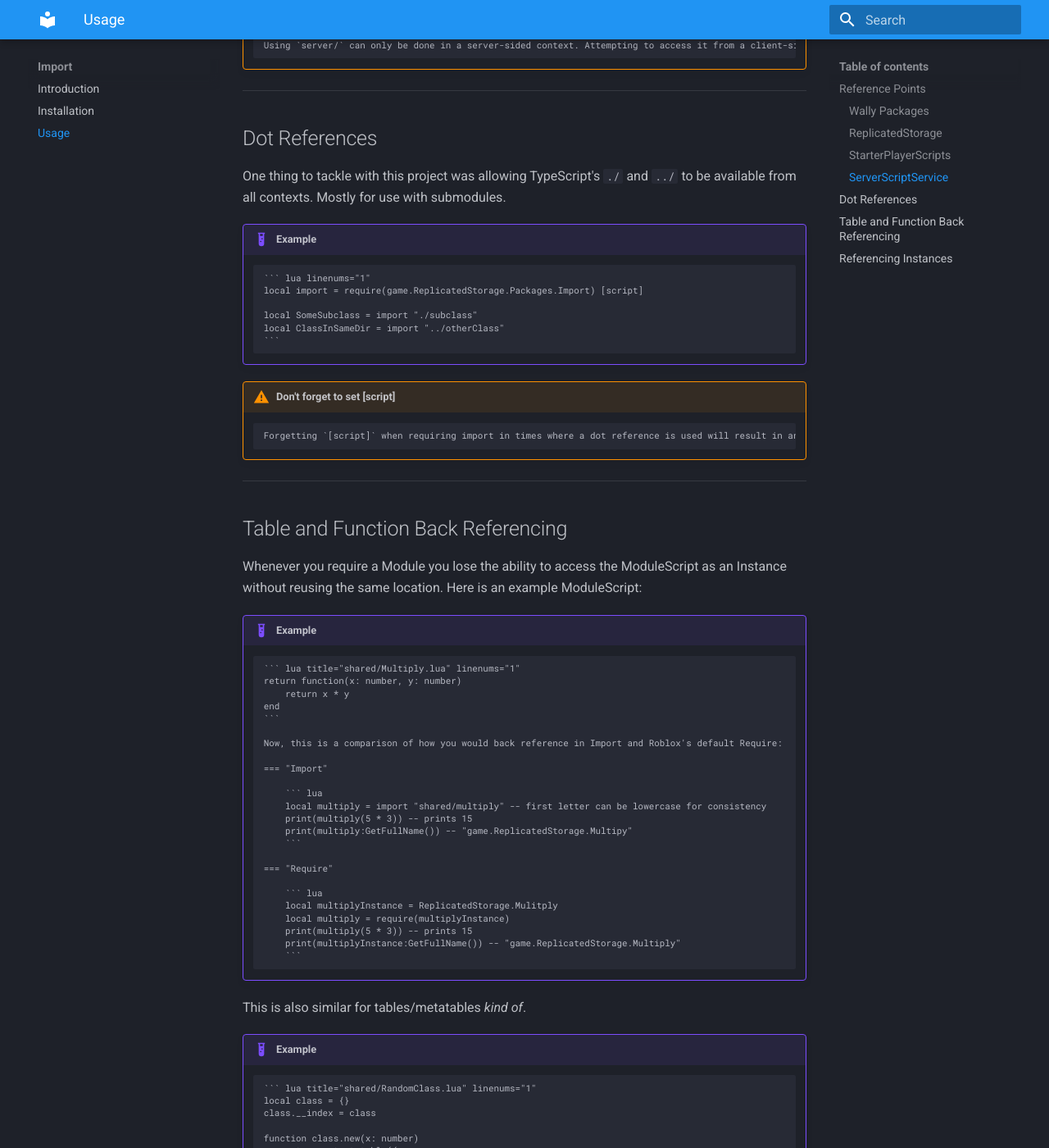
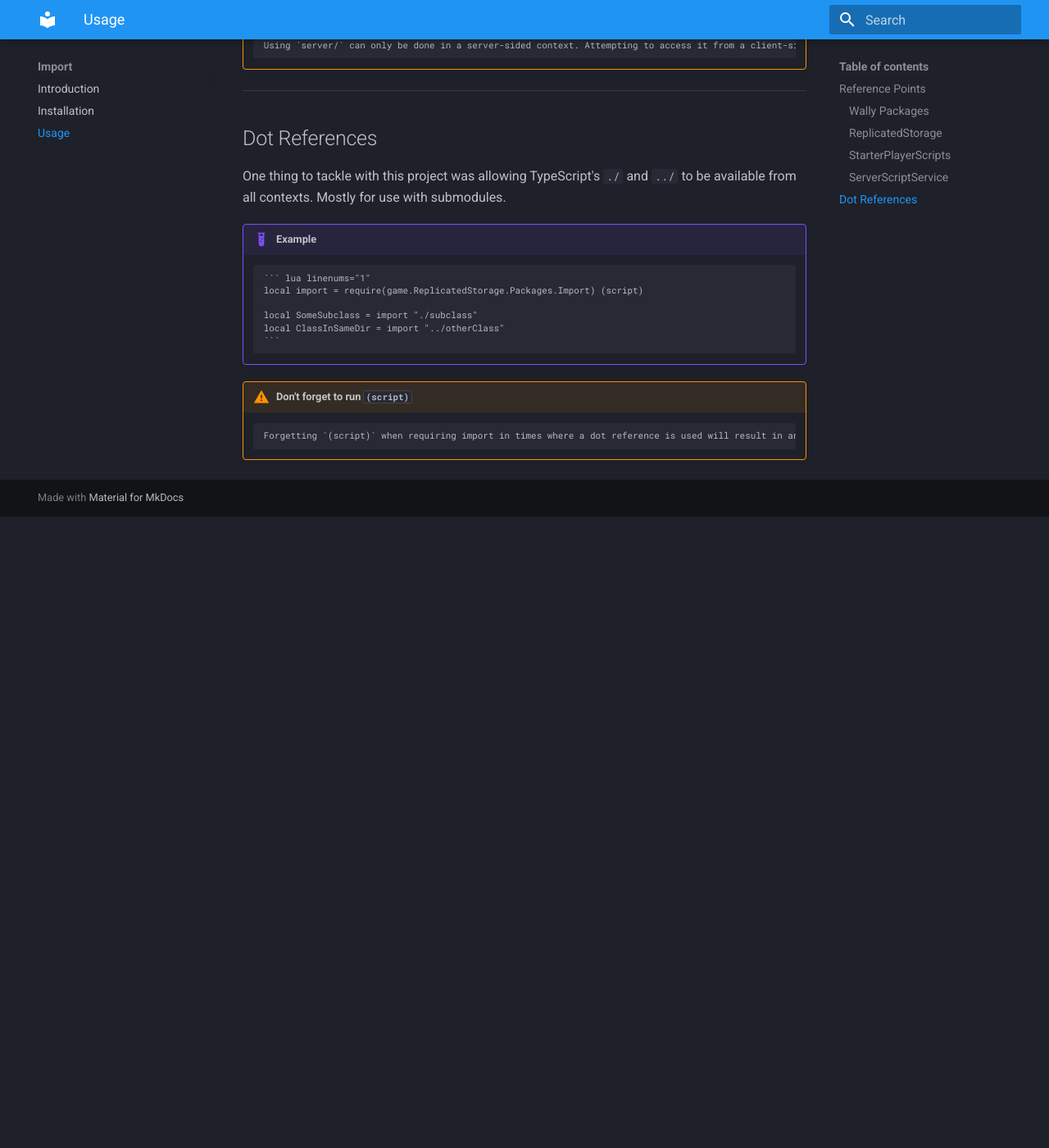
Before and after one commit to alexasterisk/WallyPackages, an MkDocs documentation site: the page built from docs/import/usage.md, in a window 1280 px wide and 1400 px high, scrolled down 2387 px. Shown: the whole window at 82% size. Built offline with MkDocs 1.6.1 and Material for MkDocs 9.7.7, drawn with Linux system fonts in a browser that asks for light colours; after the commit the page ends 3017 px from its top, so only the background shows below that; some of the changed text lies outside the part shown.

Commit message:
`import` **0.1.2** -> **0.1.4**

````diff
--- a/docs/import/usage.md
+++ b/docs/import/usage.md
@@ -102,102 +102,11 @@
 !!! example
 
         ``` lua linenums="1"
-        local import = require(game.ReplicatedStorage.Packages.Import) [script]
+        local import = require(game.ReplicatedStorage.Packages.Import) (script)
 
         local SomeSubclass = import "./subclass"
         local ClassInSameDir = import "../otherClass"
         ```
 
-!!! warning "Don't forget to set [script]"
-        Forgetting `[script]` when requiring import in times where a dot reference is used will result in an error.
-
------
-
-## Table and Function Back Referencing
-
-Whenever you require a Module you lose the ability to access the ModuleScript as an Instance without reusing the same location. Here is an example ModuleScript:
-
-!!! example
-
-        ``` lua title="shared/Multiply.lua" linenums="1"
-        return function(x: number, y: number)
-            return x * y
-        end
-        ```
-
-        Now, this is a comparison of how you would back reference in Import and Roblox's default Require:
-
-        === "Import"
-
-            ``` lua
-            local multiply = import "shared/multiply" -- first letter can be lowercase for consistency
-            print(multiply(5 * 3)) -- prints 15
-            print(multiply:GetFullName()) -- "game.ReplicatedStorage.Multipy"
-            ```
-
-        === "Require"
-
-            ``` lua
-            local multiplyInstance = ReplicatedStorage.Mulitply
-            local multiply = require(multiplyInstance)
-            print(multiply(5 * 3)) -- prints 15
-            print(multiplyInstance:GetFullName()) -- "game.ReplicatedStorage.Multiply"
-            ```
-
-This is also similar for tables/metatables *kind of*.
-
-!!! example
-
-        ``` lua title="shared/RandomClass.lua" linenums="1"
-        local class = {}
-        class.__index = class
-
-        function class.new(x: number)
-            return setmetatable({
-                number = x
-            }, class)
-        end
-
-        function class:multiplyBy(y: number)
-            return self.number * y
-        end
-
-        return class
-        ```
-
-        ``` lua
-        local RandomClass = import "shared/randomClass"
-        local randomClass = RandomClass.new(5)
-
-        print(randomClass:multiplyBy(3)) -- prints 15
-        print(randomClass.importBackRef:GetFullName()) -- "game.ReplicatedStorage.RandomClass"
-        ```
-
------
-
-## Referencing Instances
-
-Sometimes what you're searching for doesn't *need* to be a script. Like the following:
-
-!!! example
-
-        ``` json title="shared/part.model.json"
-        {
-            "ClassName": "Part",
-            "Children": [{
-                "Name": "Head",
-                "ClassName": "Part"
-            }],
-            "Properties": {
-                "Anchored": true
-            }
-        }
-        ```
-
-        ``` lua
-        local part = import "shared/part"
-        print(part.Head:GetFullName()) -- "game.ReplicatedStorage.part.Head"
-        ```
-
-!!! danger "Severely Impractical"
-        The implications of using Import like this is more impractical than using Import itself: which is impractical. You really needed me to tell you that?
+!!! warning "Don't forget to run `(script)`"
+        Forgetting `(script)` when requiring import in times where a dot reference is used will result in an error.
````
Also changed, not shown: docs/import/installation.md (+1 -2 lines), src/Import/README.md (+2 -2 lines), src/Import/wally.toml (+5 -2 lines), 4 other files.
